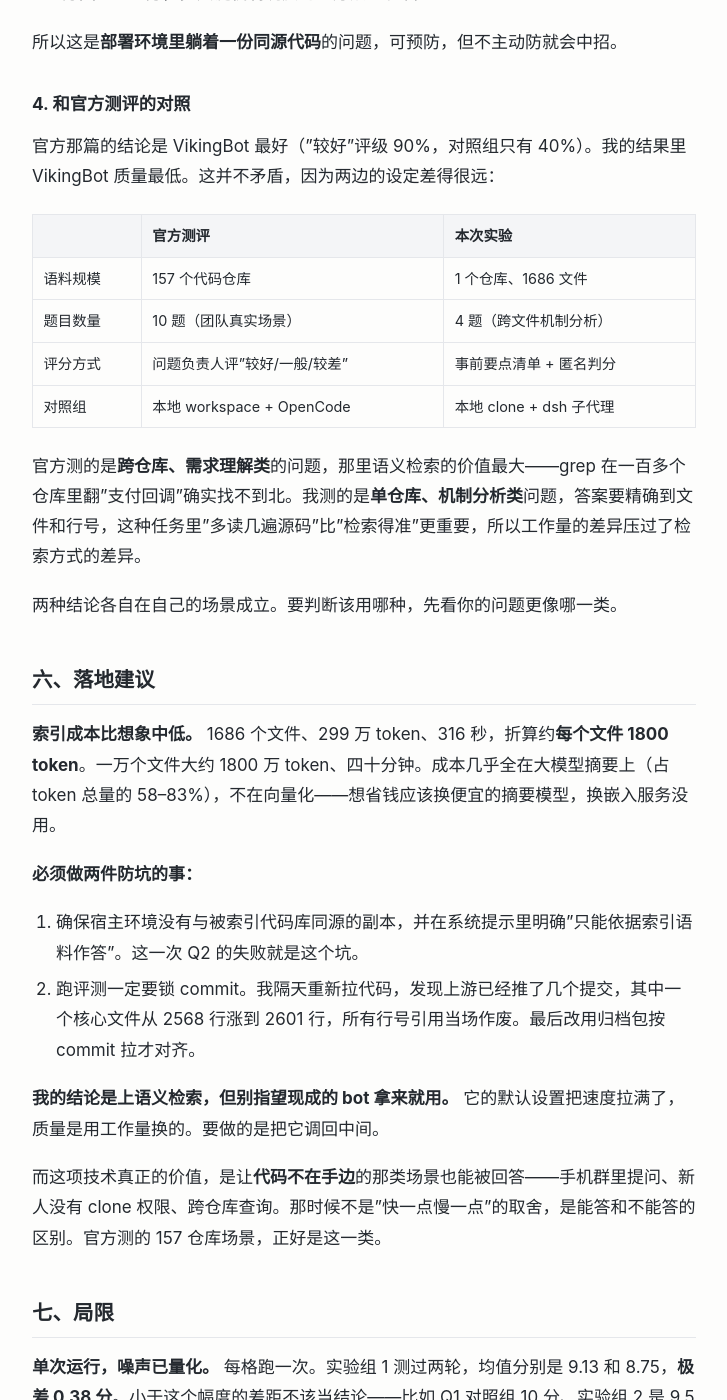
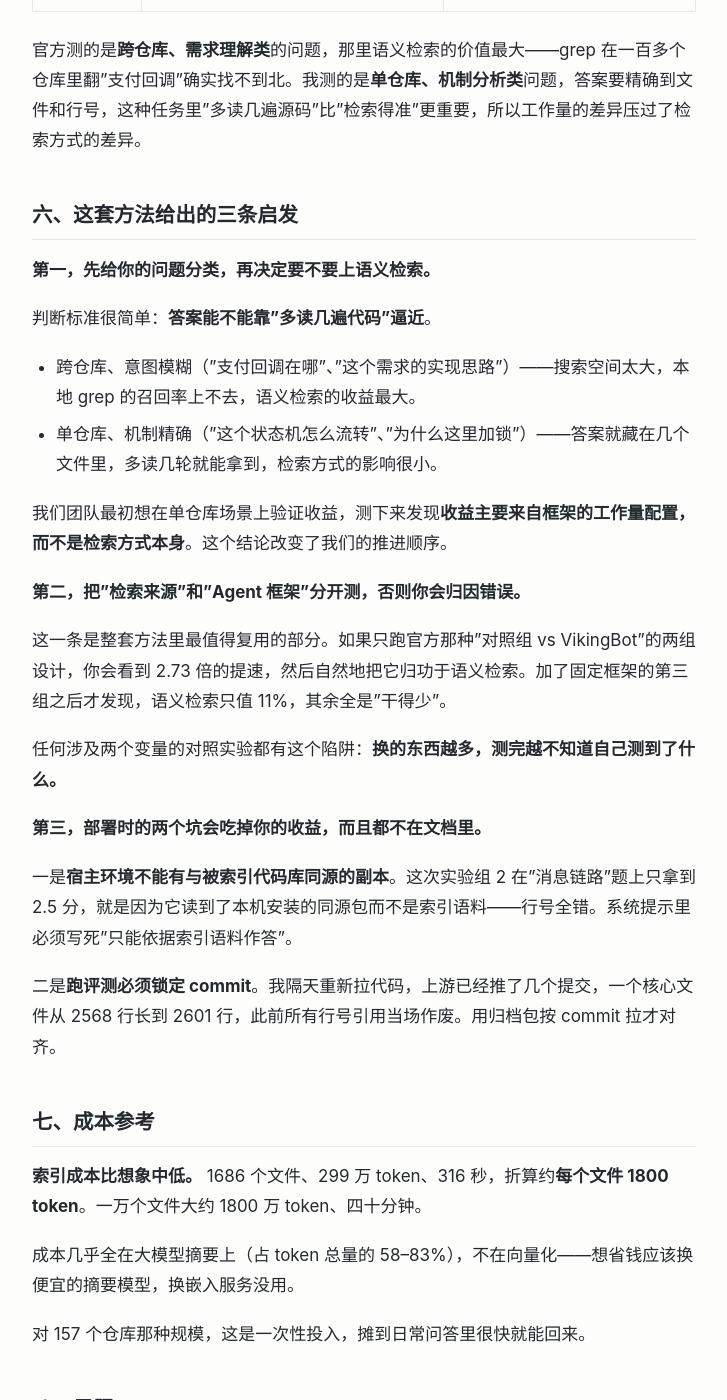
Before and after one commit to shengbinxu/shengbinxu.github.io, a Jekyll site: the page built from _posts/2026-10-05-ai-codebase-qa-benchmark.md, in a window 1280 px wide and 1400 px high, scrolled down 4622 px. Shown: the whole window, without its empty margins (276-1003 px from the left). Built offline with Jekyll 4.4.1, drawn with Linux system fonts in a browser that asks for light colours; some of the changed text lies outside the part shown.

Commit message:
文章结构调整：移除排障插曲，新增「三条启发」章节，异常值压为脚注

```diff
--- a/_posts/2026-10-05-ai-codebase-qa-benchmark.md
+++ b/_posts/2026-10-05-ai-codebase-qa-benchmark.md
@@ -64,11 +64,13 @@
 | 题目 | 对照组 | 实验组 1 | 实验组 2 |
 |---|---|---|---|
 | 上下文超窗 | 10 | 10 | 9.5 |
-| 消息链路 | 9 | 7.0 | 2.5 |
+| 消息链路 | 9 | 7.0 | 2.5 \* |
 | 状态隔离 | 10 | 9 | 9 |
 | 模型优先级 | 9.5 | 9 | 8.0 |
 | **平均** | **9.63** | **8.75** | **7.25** |
 | 引用可核对率（Q1–Q4） | 8/8、8/8、7/8、8/8 | 7/8、8/8、7/8、7/8 | 8/8、**0/8**、6/8、5/8 |
+
+\* 该格受一次环境干扰影响（bot 读到了本机同源的 `vikingbot` 安装包，而非索引语料），排除后为 7.5 分。这属于部署配置问题，不是检索能力问题，后文第六节会说明怎么防。
 
 ### 过程量
 
@@ -96,21 +98,7 @@
 
 这个排序其实是个好消息：它说明"VikingBot 质量偏低"不是能力上限，而是**当前的工作量设置偏保守**。想提质量应该调框架层——提高检索和阅读的轮次预算、在系统提示里强制"引用之前必须把源码打开核对"。积木是够的，实验组 1 连本地仓库都没有，照样拿到 8.75 分且零机制判反。
 
-### 3. VikingBot 的 Q2 是环境干扰，不是检索能力
-
-第二题实验组 2 只拿了 2.5 分，是所有数据里最难看的一个。我一开始以为是"语义检索不准"的证据。
-
-翻答案才发现，它开头写着：
-
-> 以本机安装的 `vikingbot`（`~/.openviking/venv/lib/python3.12/site-packages/vikingbot`，与 `bot/vikingbot` 源码逐文件一致）为准。
-
-它拿自己那份代码当答案了。VikingBot 这个包本身装在机器上，而它是从 nanobot 二次开发的，同一个血统。它没去读索引里的 nanobot，直接读了自己的安装包，行号当然全错，引用核对 0/8 不通过。
-
-补跑一次，只在提示里加一句"只依据索引语料、不要读本机其他代码副本"。同一道题，2.5 分回到 **7.5 分**，把关键机制说反的地方从 4 处降到 0。
-
-所以这是**部署环境里躺着一份同源代码**的问题，可预防，但不主动防就会中招。
-
-### 4. 和官方测评的对照
+### 3. 和官方测评的对照
 
 官方那篇的结论是 VikingBot 最好（"较好"评级 90%，对照组只有 40%）。我的结果里 VikingBot 质量最低。这并不矛盾，因为两边的设定差得很远：
 
@@ -123,22 +111,38 @@
 
 官方测的是**跨仓库、需求理解类**的问题，那里语义检索的价值最大——grep 在一百多个仓库里翻"支付回调"确实找不到北。我测的是**单仓库、机制分析类**问题，答案要精确到文件和行号，这种任务里"多读几遍源码"比"检索得准"更重要，所以工作量的差异压过了检索方式的差异。
 
-两种结论各自在自己的场景成立。要判断该用哪种，先看你的问题更像哪一类。
+## 六、这套方法给出的三条启发
 
-## 六、落地建议
+**第一，先给你的问题分类，再决定要不要上语义检索。**
 
-**索引成本比想象中低。** 1686 个文件、299 万 token、316 秒，折算约**每个文件 1800 token**。一万个文件大约 1800 万 token、四十分钟。成本几乎全在大模型摘要上（占 token 总量的 58–83%），不在向量化——想省钱应该换便宜的摘要模型，换嵌入服务没用。
+判断标准很简单：**答案能不能靠"多读几遍代码"逼近**。
 
-**必须做两件防坑的事：**
+- 跨仓库、意图模糊（"支付回调在哪"、"这个需求的实现思路"）——搜索空间太大，本地 grep 的召回率上不去，语义检索的收益最大。
+- 单仓库、机制精确（"这个状态机怎么流转"、"为什么这里加锁"）——答案就藏在几个文件里，多读几轮就能拿到，检索方式的影响很小。
 
-1. 确保宿主环境没有与被索引代码库同源的副本，并在系统提示里明确"只能依据索引语料作答"。这一次 Q2 的失败就是这个坑。
-2. 跑评测一定要锁 commit。我隔天重新拉代码，发现上游已经推了几个提交，其中一个核心文件从 2568 行涨到 2601 行，所有行号引用当场作废。最后改用归档包按 commit 拉才对齐。
+我们团队最初想在单仓库场景上验证收益，测下来发现**收益主要来自框架的工作量配置，而不是检索方式本身**。这个结论改变了我们的推进顺序。
 
-**我的结论是上语义检索，但别指望现成的 bot 拿来就用。** 它的默认设置把速度拉满了，质量是用工作量换的。要做的是把它调回中间。
+**第二，把"检索来源"和"Agent 框架"分开测，否则你会归因错误。**
 
-而这项技术真正的价值，是让**代码不在手边**的那类场景也能被回答——手机群里提问、新人没有 clone 权限、跨仓库查询。那时候不是"快一点慢一点"的取舍，是能答和不能答的区别。官方测的 157 仓库场景，正好是这一类。
+这一条是整套方法里最值得复用的部分。如果只跑官方那种"对照组 vs VikingBot"的两组设计，你会看到 2.73 倍的提速，然后自然地把它归功于语义检索。加了固定框架的第三组之后才发现，语义检索只值 11%，其余全是"干得少"。
 
-## 七、局限
+任何涉及两个变量的对照实验都有这个陷阱：**换的东西越多，测完越不知道自己测到了什么。**
+
+**第三，部署时的两个坑会吃掉你的收益，而且都不在文档里。**
+
+一是**宿主环境不能有与被索引代码库同源的副本**。这次实验组 2 在"消息链路"题上只拿到 2.5 分，就是因为它读到了本机安装的同源包而不是索引语料——行号全错。系统提示里必须写死"只能依据索引语料作答"。
+
+二是**跑评测必须锁定 commit**。我隔天重新拉代码，上游已经推了几个提交，一个核心文件从 2568 行长到 2601 行，此前所有行号引用当场作废。用归档包按 commit 拉才对齐。
+
+## 七、成本参考
+
+**索引成本比想象中低。** 1686 个文件、299 万 token、316 秒，折算约**每个文件 1800 token**。一万个文件大约 1800 万 token、四十分钟。
+
+成本几乎全在大模型摘要上（占 token 总量的 58–83%），不在向量化——想省钱应该换便宜的摘要模型，换嵌入服务没用。
+
+对 157 个仓库那种规模，这是一次性投入，摊到日常问答里很快就能回来。
+
+## 八、局限
 
 **单次运行，噪声已量化。** 每格跑一次。实验组 1 测过两轮，均值分别是 9.13 和 8.75，**极差 0.38 分**。小于这个幅度的差距不该当结论——比如 Q1 对照组 10 分、实验组 2 是 9.5 分，就落在噪声里，我不把它当作有效差异。
 
```
Also changed, not shown: other parts of _posts/2026-10-05-ai-codebase-qa-benchmark.md (+1 -1 lines).
